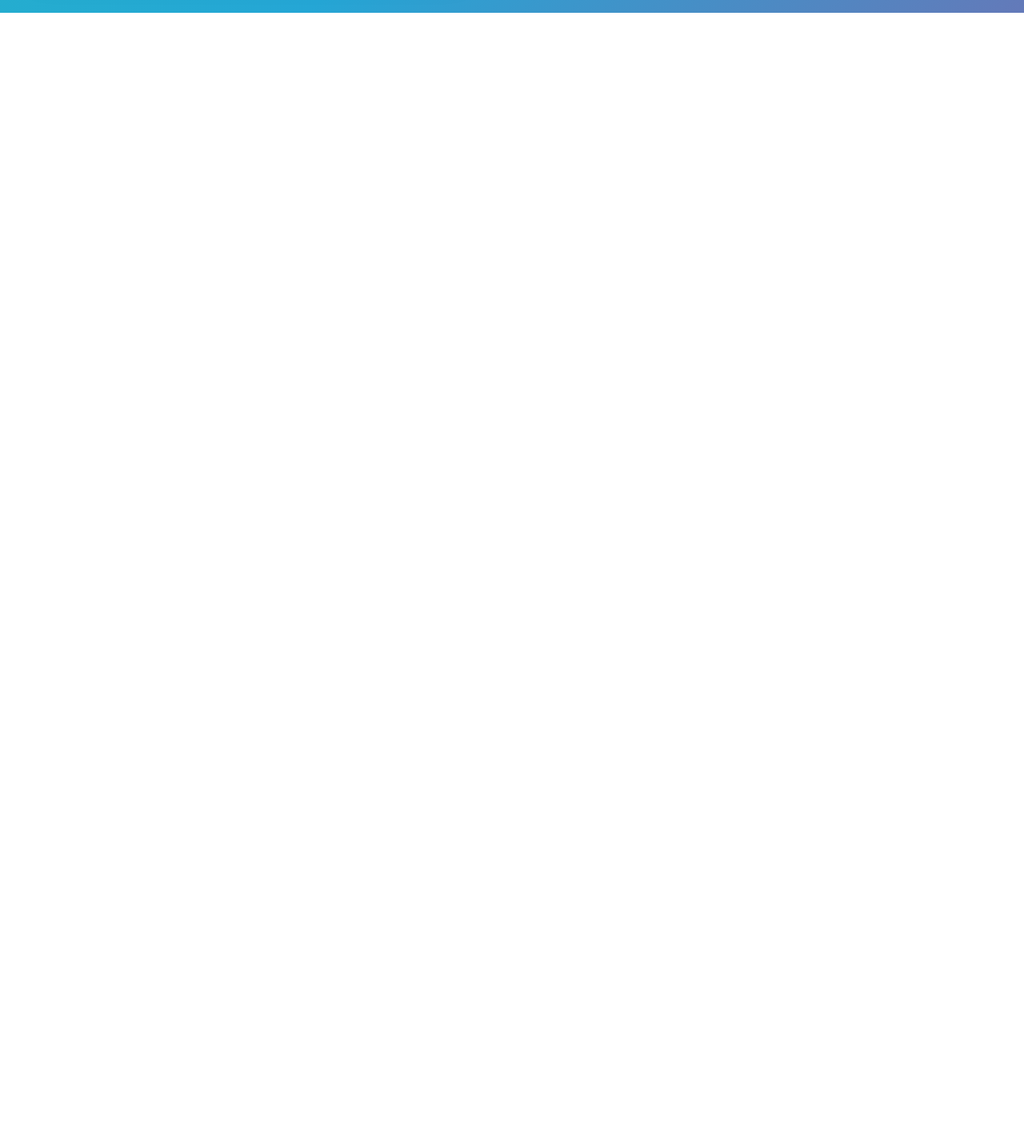
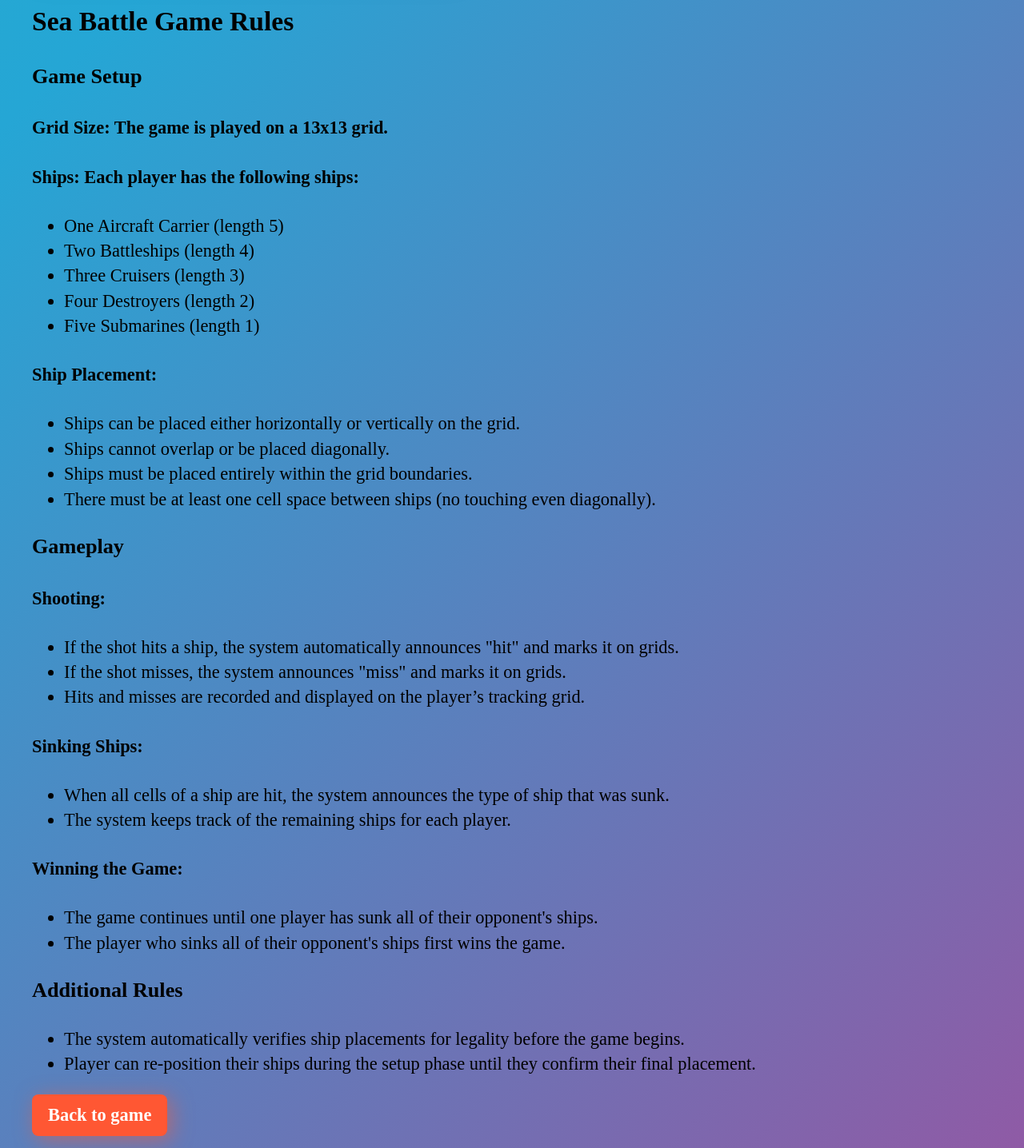
Before and after one commit to serhiipanovjs/sea_battle, a plain HTML site: page index.html in a window 1280 px wide. Shown: the part 784-2220 px from the top of the page at 80% size. Before the commit the page ends 800 px from the top, so only its background shows below. Drawn offline with Linux system fonts and the light colour scheme.

Commit message:
added game rules

```diff
--- a/assets/css/style.css
+++ b/assets/css/style.css
@@ -42,8 +42,11 @@ body {
     }
 }
 
+a, button {
+    all: unset;
+}
+
 button {
-    all: unset;
     color: rgb(var(--white));
     padding: 10px 20px;
     font-size: inherit;
--- a/index.html
+++ b/index.html
@@ -7,7 +7,7 @@
     <link rel="stylesheet" href="assets/css/style.css">
 </head>
 <body>
-<div class="page_wrapper">
+<div id="topPage" class="page_wrapper">
     <h1 class="page_title">SEA BATTLE</h1>
     <div class="fields_container">
         <div id="computerField" class="field_wrapper computer">
@@ -24,6 +24,64 @@
             </div>
         </div>
     </div>
+    <div>
+        <h2>Sea Battle Game Rules</h2>
+        <h3>Game Setup</h3>
+        <h4>Grid Size: The game is played on a 13x13 grid.</h4>
+        <h4>Ships: Each player has the following ships:</h4>
+
+        <ul>
+            <li>One Aircraft Carrier (length 5)</li>
+            <li>Two Battleships (length 4)</li>
+            <li>Three Cruisers (length 3)</li>
+            <li>Four Destroyers (length 2)</li>
+            <li>Five Submarines (length 1)</li>
+        </ul>
+
+        <h4>Ship Placement:</h4>
+
+        <ul>
+            <li>Ships can be placed either horizontally or vertically on the grid.</li>
+            <li>Ships cannot overlap or be placed diagonally.</li>
+            <li>Ships must be placed entirely within the grid boundaries.</li>
+            <li>There must be at least one cell space between ships (no touching even diagonally).</li>
+        </ul>
+
+        <h3>Gameplay</h3>
+
+        <h4>Shooting:</h4>
+
+        <ul>
+            <li>If the shot hits a ship, the system automatically announces "hit" and marks it on grids.</li>
+            <li>If the shot misses, the system announces "miss" and marks it on grids.</li>
+            <li>Hits and misses are recorded and displayed on the player’s tracking grid.</li>
+        </ul>
+
+        <h4>Sinking Ships:</h4>
+
+        <ul>
+            <li>When all cells of a ship are hit, the system announces the type of ship that was sunk.</li>
+            <li>The system keeps track of the remaining ships for each player.</li>
+        </ul>
+
+        <h4>Winning the Game:</h4>
+
+        <ul>
+            <li>The game continues until one player has sunk all of their opponent's ships.</li>
+            <li>The player who sinks all of their opponent's ships first wins the game.</li>
+        </ul>
+
+        <h3>Additional Rules</h3>
+
+        <ul>
+            <li>The system automatically verifies ship placements for legality before the game begins.</li>
+            <li>Player can re-position their ships during the setup phase until they confirm their final placement.</li>
+        </ul>
+
+        <a href="#topPage">
+            <button>Back to game</button>
+        </a>
+    </div>
 </div>
 <script src="assets/js/index.js"></script>
 </body>
```
